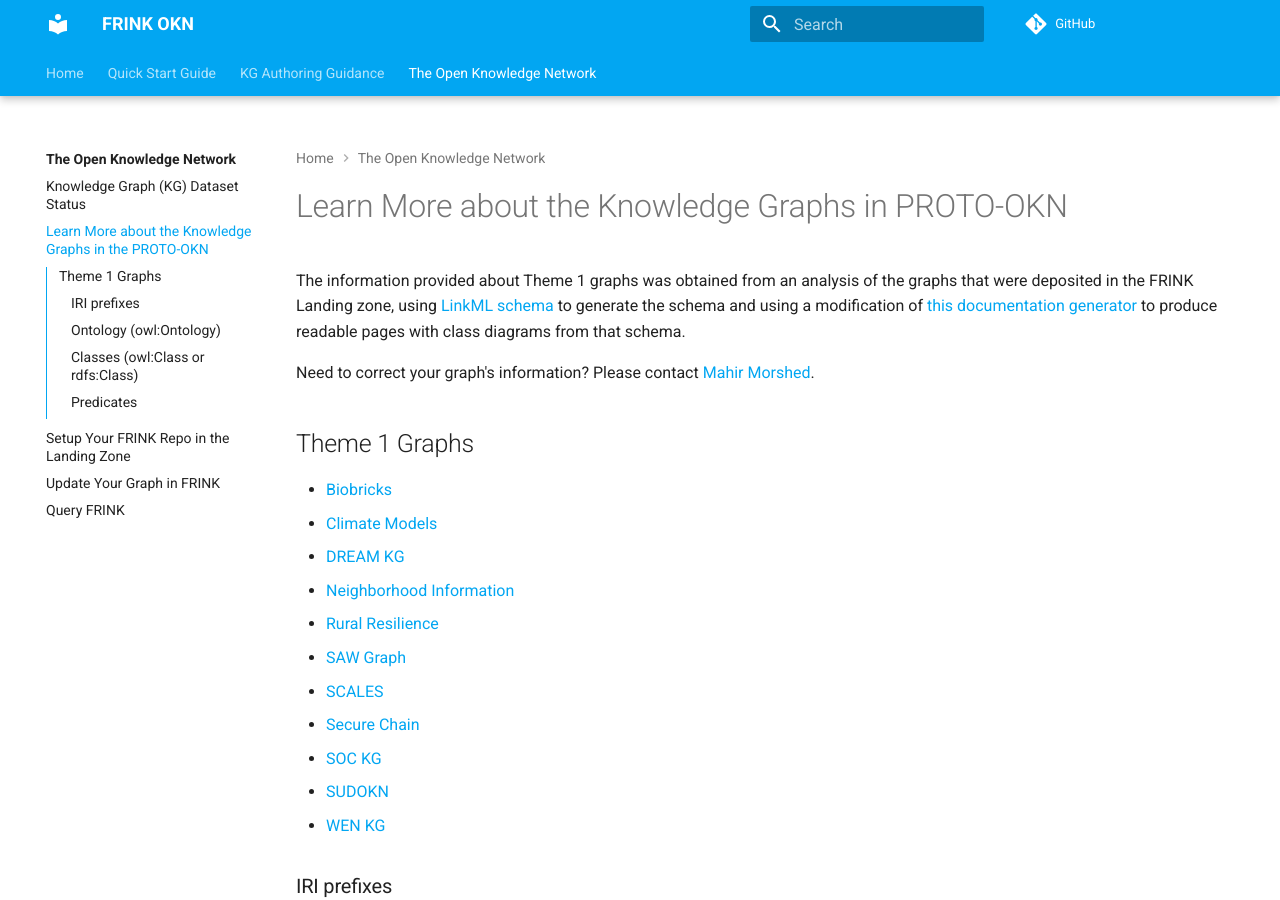
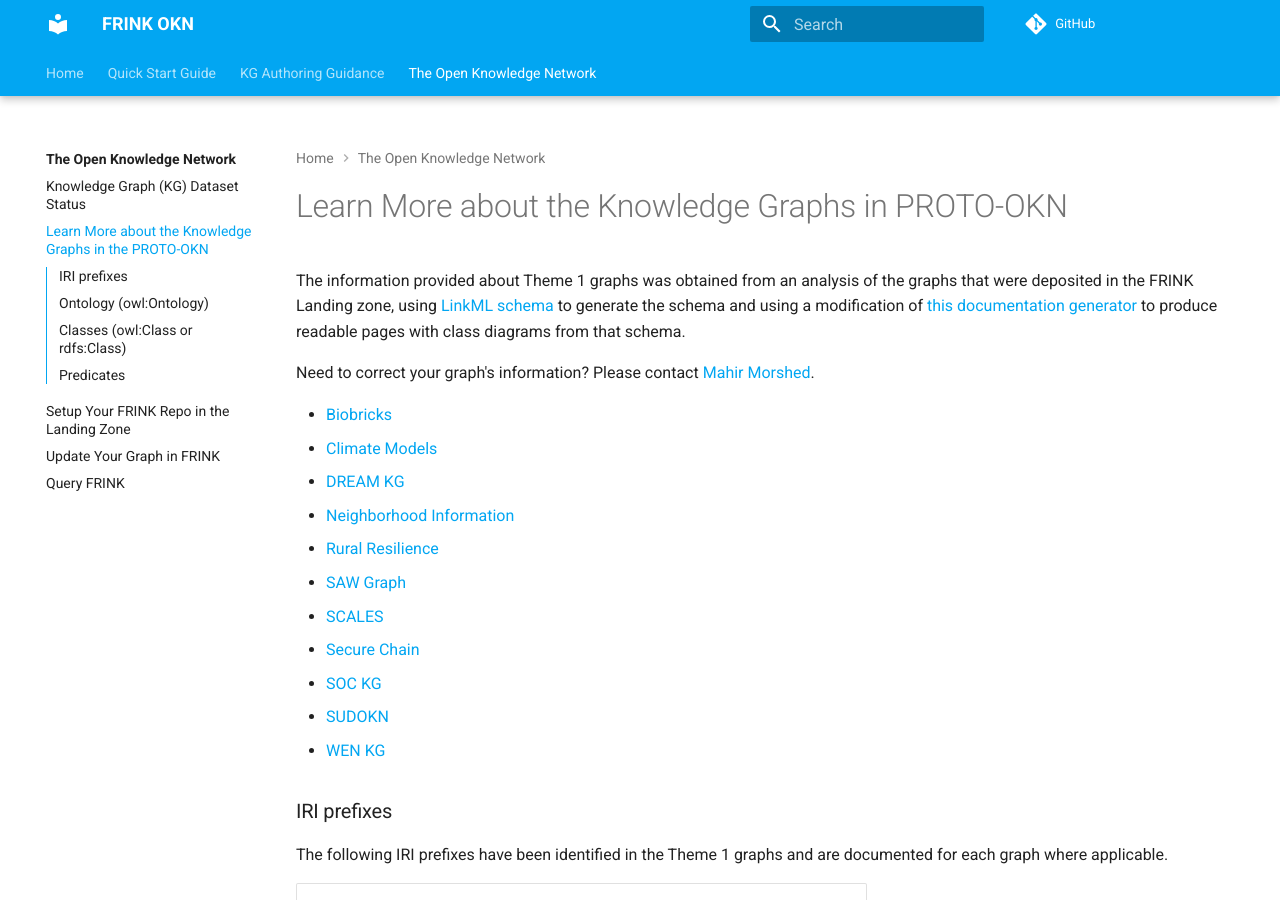
Before and after one commit to frink-okn/frink-landing-zone, an MkDocs documentation site: the page built from docs/okn/learn.md, in a window 1280 px wide and 900 px high. Built offline with MkDocs 1.6.1 and Material for MkDocs 9.7.7, drawn with Linux system fonts in a browser that asks for light colours; comment, search, counter and statistics services are not loaded.

Commit message:
learn edits

```diff
--- a/docs/okn/learn.md
+++ b/docs/okn/learn.md
@@ -3,8 +3,6 @@
 The information provided about Theme 1 graphs was obtained from an analysis of the graphs that were deposited in the FRINK Landing zone, using [LinkML schema](https://linkml.io/linkml/schemas/index.html) to generate the schema and using a modification of [this documentation generator](https://linkml.io/linkml/generators/markdown.html) to produce readable pages with class diagrams from that schema.
 
 Need to correct your graph's information? Please contact [Mahir Morshed](mailto:mmorshed@scripps.edu).
-
-## Theme 1 Graphs
 
 - [Biobricks](biobricks-ice-kg.md)
 - [Climate Models](climate-kg.md)
```
